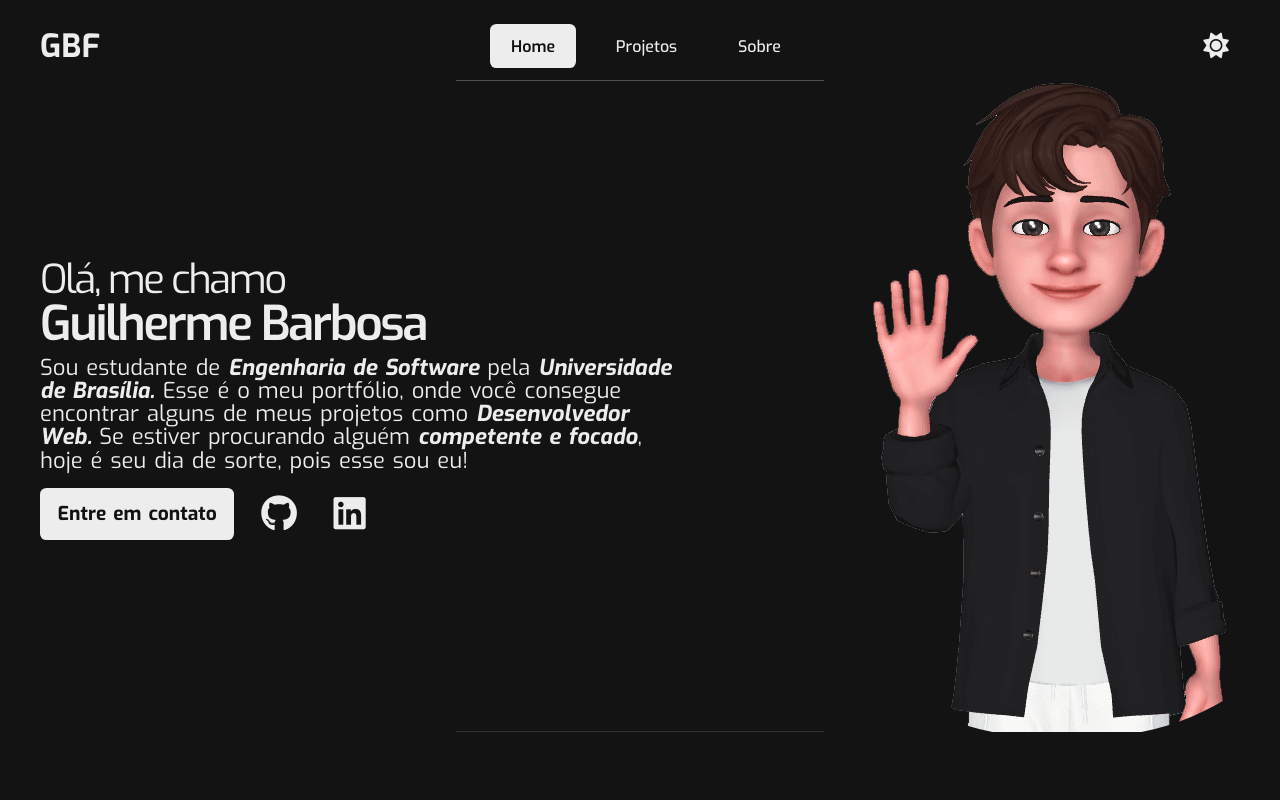
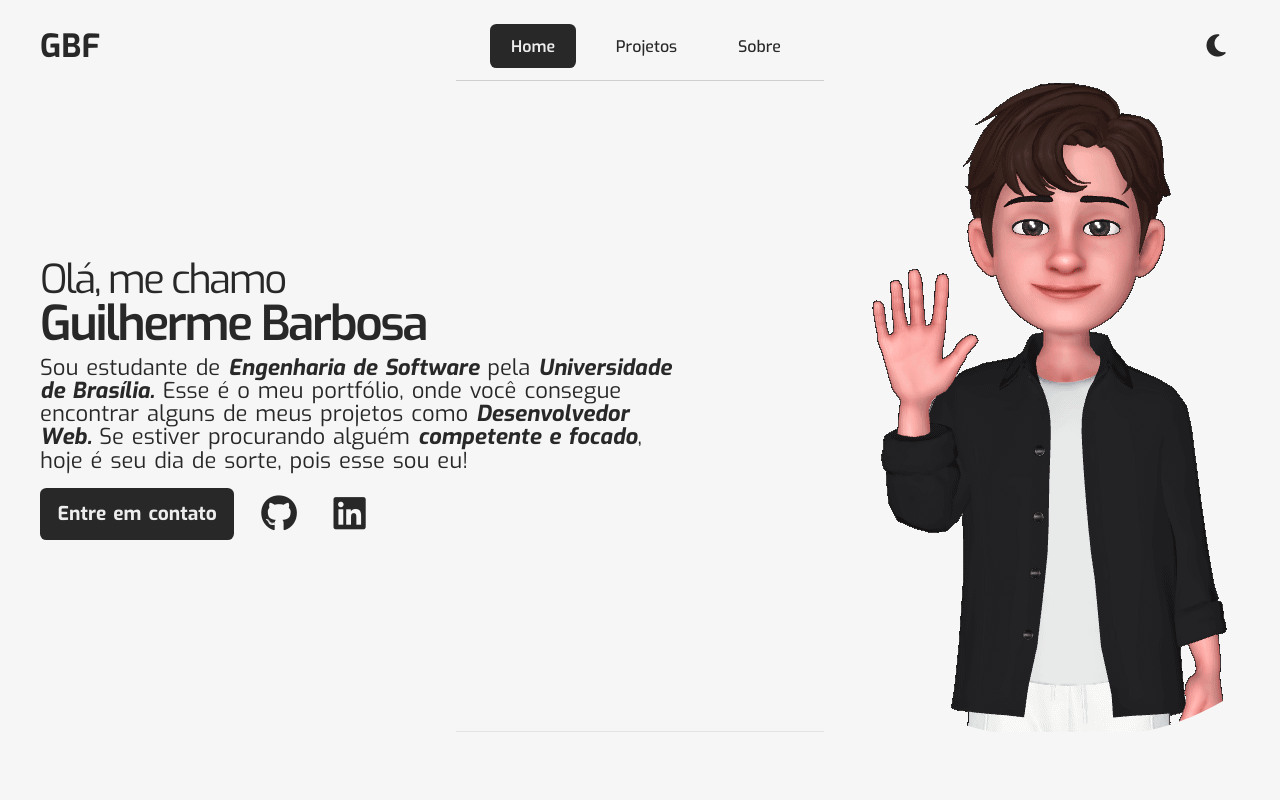
Before and after one commit to guibrbs/Portfolio-OLD, a React (Vite) app: page / in a window 1280 px wide. Shown: the top 800 px of the page. Built offline with nearby package versions, Linux system fonts and the light colour scheme.

Commit message:
:repeat: Changing the default theme to light

```diff
--- a/src/App.tsx
+++ b/src/App.tsx
@@ -5,7 +5,7 @@ import Home from './pages/Home'
 function App() {
   const [theme, setTheme] = useState(0)
   return (
-    <div className={theme ? "container light" : "container dark"}>
+    <div className={theme ? "container dark" : "container light"}>
       <div className="wrapper">
         <Home mode={setTheme}/>
       </div>
```
